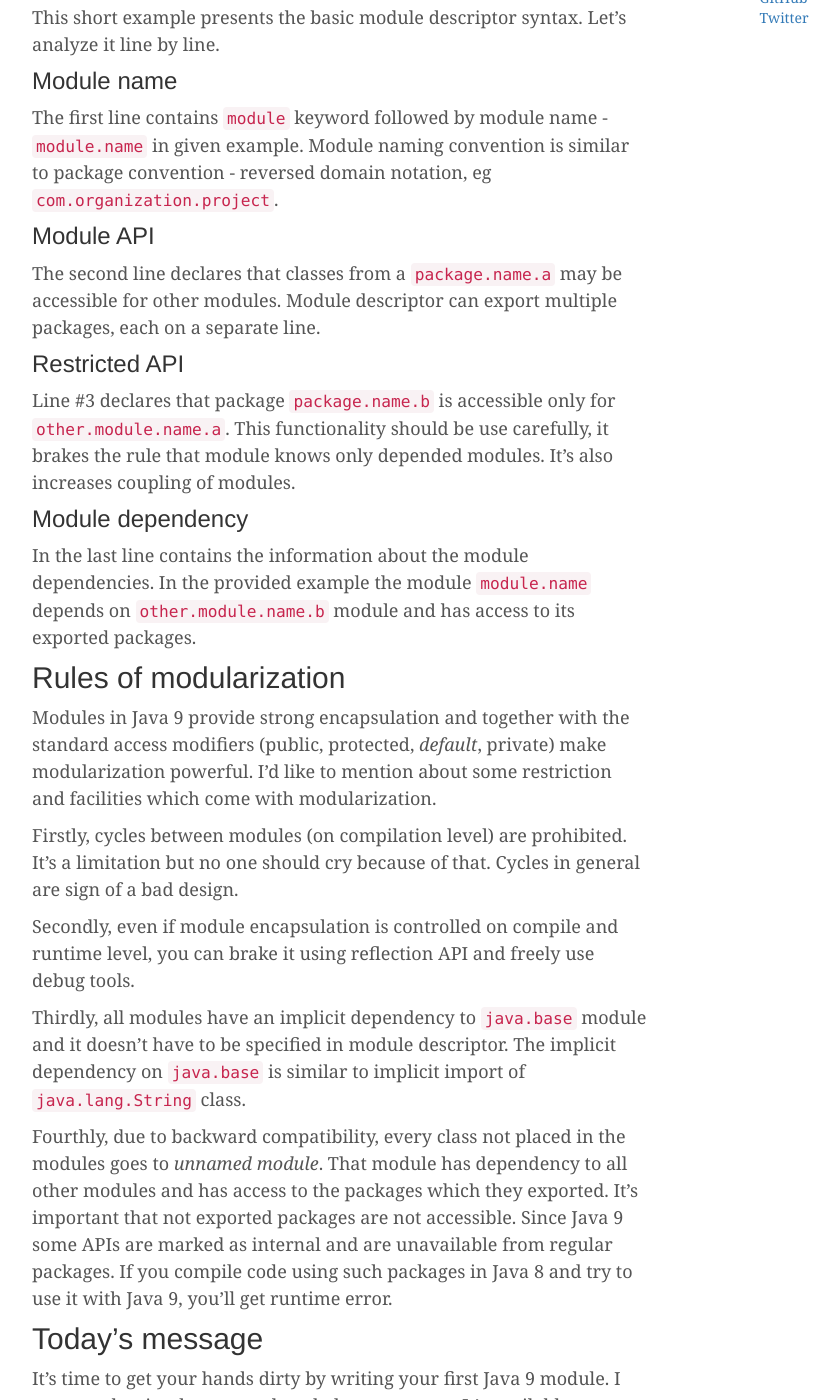
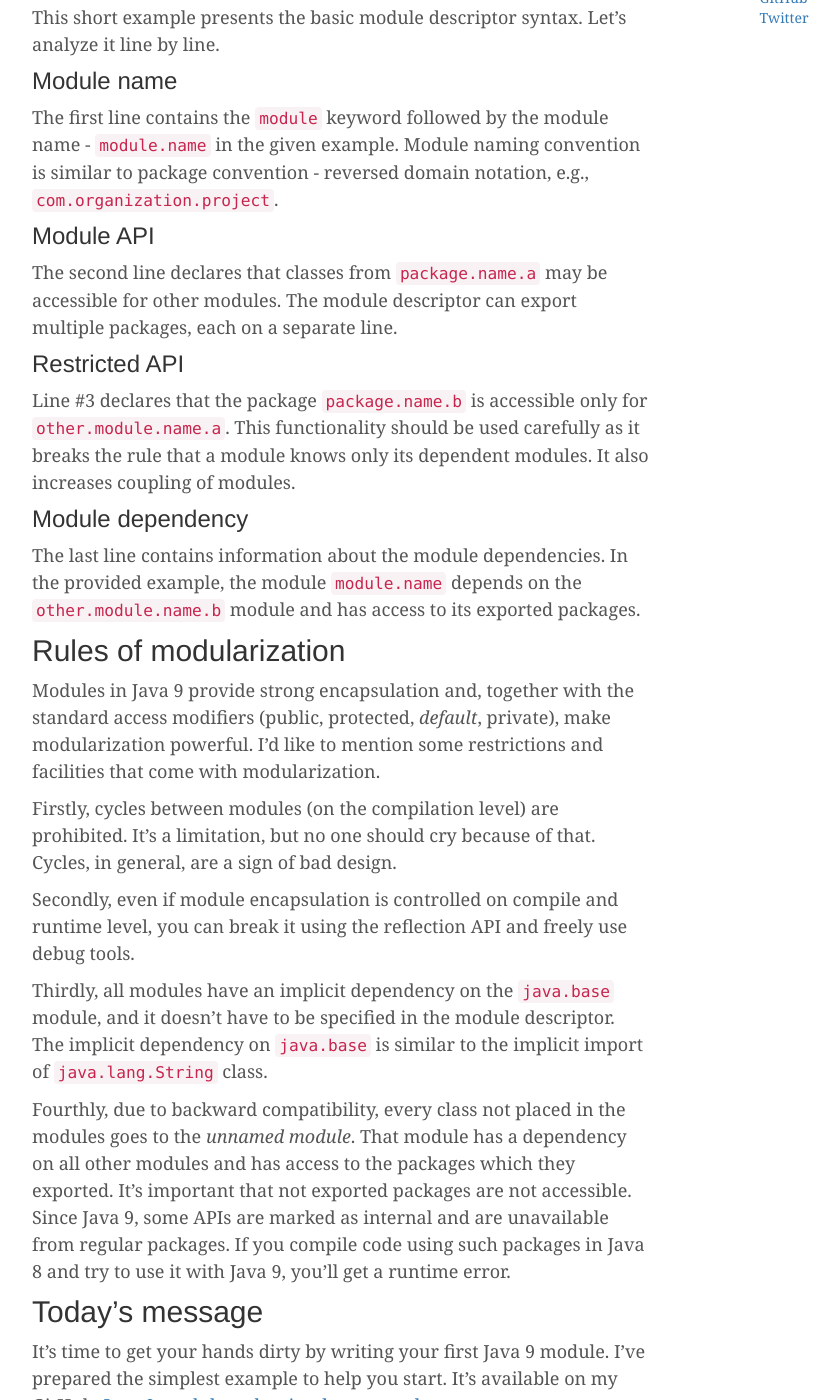
Before and after one commit to tfij/tfij.github.io, a Jekyll site: the page built from _posts/2017-03-11-Quick-Introduction-to-Java9-Modularization.md, in a window 1280 px wide and 1400 px high, scrolled down 734 px. Shown: the whole window, without its empty margins (138-978 px from the left). Built offline with Jekyll 4.4.1, drawn with Linux system fonts in a browser that asks for light colours; some of the changed text lies outside the part shown.

Commit message:
text correction

```diff
--- a/_posts/2017-03-11-Quick-Introduction-to-Java9-Modularization.md
+++ b/_posts/2017-03-11-Quick-Introduction-to-Java9-Modularization.md
@@ -31,42 +31,42 @@ This short example presents the basic module descriptor syntax.
 Let's analyze it line by line.
 
 ## Module name
-The first line contains `module` keyword followed by module name - `module.name` in given example.
-Module naming convention is similar to package convention - reversed domain notation, eg `com.organization.project`.
+The first line contains the `module` keyword followed by the module name - `module.name` in the given example.
+Module naming convention is similar to package convention - reversed domain notation, e.g., `com.organization.project`.
 
 ## Module API
-The second line declares that classes from a `package.name.a` may be accessible for other modules.
-Module descriptor can export multiple packages, each on a separate line.
+The second line declares that classes from `package.name.a` may be accessible for other modules.
+The module descriptor can export multiple packages, each on a separate line.
 
 ## Restricted API
-Line #3 declares that package `package.name.b` is accessible only for `other.module.name.a`.
-This functionality should be use carefully, it brakes the rule that module knows only depended modules.
-It's also increases coupling of modules.
+Line #3 declares that the package `package.name.b` is accessible only for `other.module.name.a`.
+This functionality should be used carefully as it breaks the rule that a module knows only its dependent modules.
+It also increases coupling of modules.
 
 ## Module dependency
-In the last line contains the information about the module dependencies.
-In the provided example the module `module.name` depends on `other.module.name.b` module and has access to its exported packages.
+The last line contains information about the module dependencies.
+In the provided example, the module `module.name` depends on the `other.module.name.b` module and has access to its exported packages.
 
 # Rules of modularization
-Modules in Java 9 provide strong encapsulation and together with the standard access modifiers (public, protected, *default*, private) make modularization powerful.
-I'd like to mention about some restriction and facilities which come with modularization.
+Modules in Java 9 provide strong encapsulation and, together with the standard access modifiers (public, protected, *default*, private), make modularization powerful.
+I'd like to mention some restrictions and facilities that come with modularization.
 
-Firstly, cycles between modules (on compilation level) are prohibited.
-It's a limitation but no one should cry because of that.
-Cycles in general are sign of a bad design.
+Firstly, cycles between modules (on the compilation level) are prohibited.
+It's a limitation, but no one should cry because of that.
+Cycles, in general, are a sign of bad design.
 
-Secondly, even if module encapsulation is controlled on compile and runtime level, you can brake it using reflection API and freely use debug tools.
+Secondly, even if module encapsulation is controlled on compile and runtime level, you can break it using the reflection API and freely use debug tools.
 
-Thirdly, all modules have an implicit dependency to `java.base` module and it doesn't have to be specified in module descriptor.
-The implicit dependency on `java.base` is similar to implicit import of `java.lang.String` class.
+Thirdly, all modules have an implicit dependency on the `java.base` module, and it doesn't have to be specified in the module descriptor.
+The implicit dependency on `java.base` is similar to the implicit import of `java.lang.String` class.
 
-Fourthly, due to backward compatibility, every class not placed in the modules goes to *unnamed module*.
-That module has dependency to all other modules and has access to the packages which they exported.
+Fourthly, due to backward compatibility, every class not placed in the modules goes to the *unnamed module*.
+That module has a dependency on all other modules and has access to the packages which they exported.
 It's important that not exported packages are not accessible.
-Since Java 9 some APIs are marked as internal and are unavailable from regular packages.
-If you compile code using such packages in Java 8 and try to use it with Java 9, you'll get runtime error.
+Since Java 9, some APIs are marked as internal and are unavailable from regular packages.
+If you compile code using such packages in Java 8 and try to use it with Java 9, you'll get a runtime error.
 
 # Today's message
 It’s time to get your hands dirty by writing your first Java 9 module.
-I prepare the simplest example to help you to start.
-It's available at my githab: [Java 9 modules - the simplest example](https://github.com/tfij/Java-9-modules---the-simplest-example).
+I've prepared the simplest example to help you start.
+It's available on my GitHub: [Java 9 modules - the simplest example](https://github.com/tfij/Java-9-modules---the-simplest-example).
```
Also changed, not shown: other parts of _posts/2017-03-11-Quick-Introduction-to-Java9-Modularization.md (+7 -7 lines), _posts/2017-01-30-Micro-monolith-Anti-pattern.md (+1 -1 lines), _posts/2017-02-23-Looking-for-the-best-product-owner.md (+15 -15 lines), _posts/2017-03-29-Reducing-Coupling-Of-Java9-Modules.md (+14 -14 lines).
